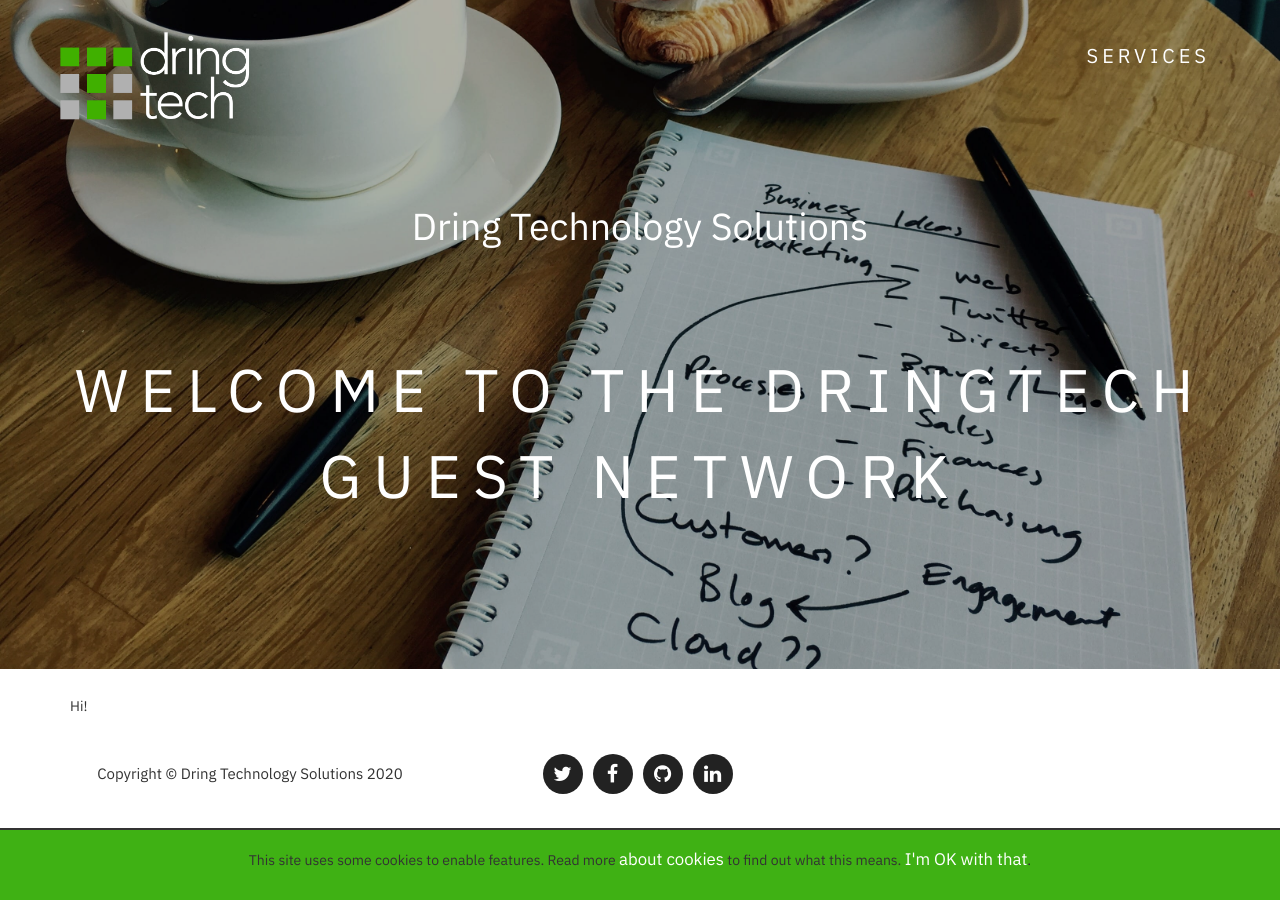
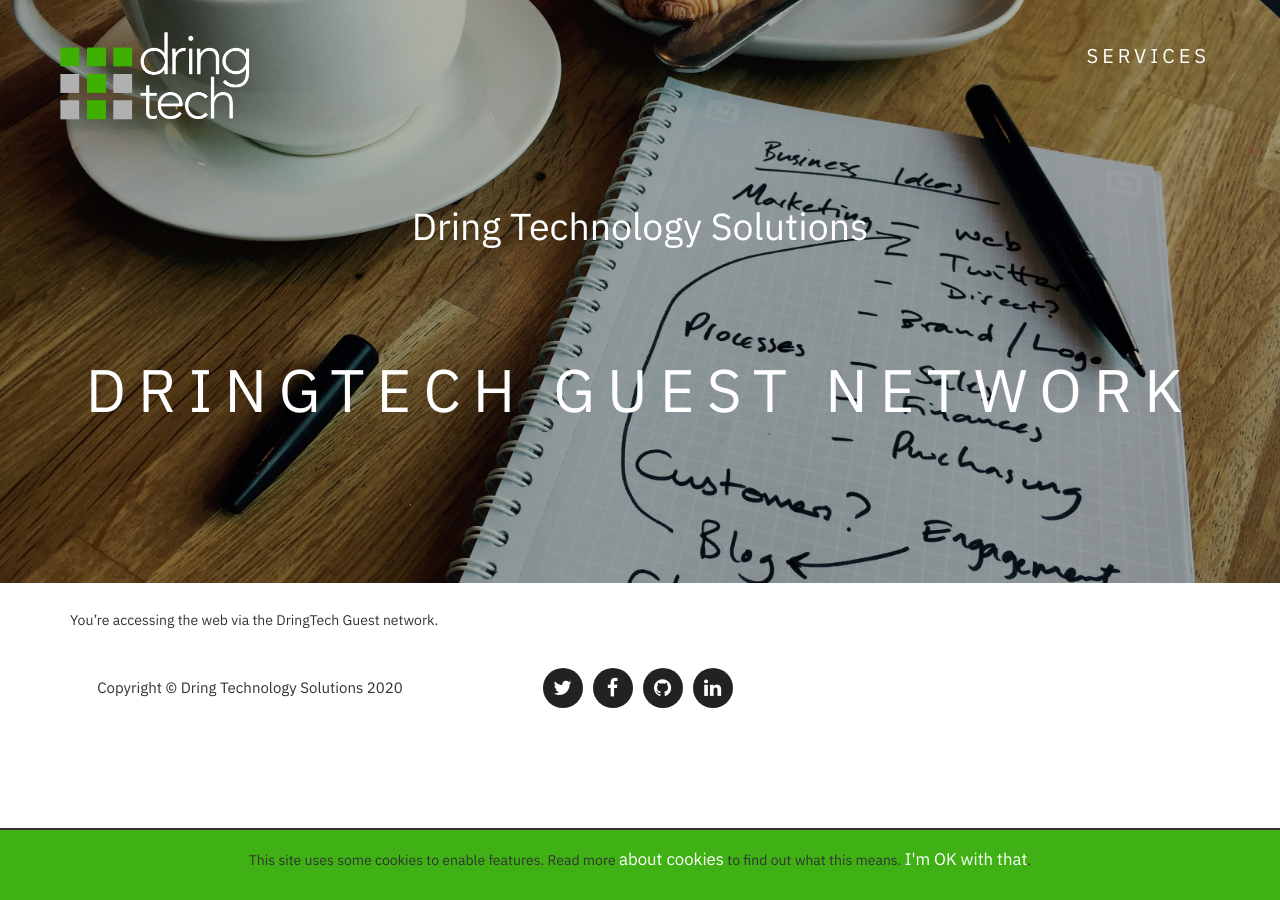
Before and after one commit to dringtech/dringtech.github.io, a Jekyll site: the page built from pages/captive-portal.md, in a window 1280 px wide. Built offline with Jekyll 4.4.1, drawn with Linux system fonts in a browser that asks for light colours; our own code applies the rules of GitHub Pages for plain Markdown files; a script that is not in the unit is left out.

Commit message:
Updating wording on captive portal

```diff
--- a/pages/captive-portal.md
+++ b/pages/captive-portal.md
@@ -1,6 +1,6 @@
 ---
-title: Welcome to the DringTech Guest network
+title: DringTech Guest Network
 permalink: /tech/captive/
 ---
 
-Hi!
+You're accessing the web via the DringTech Guest network.
```
